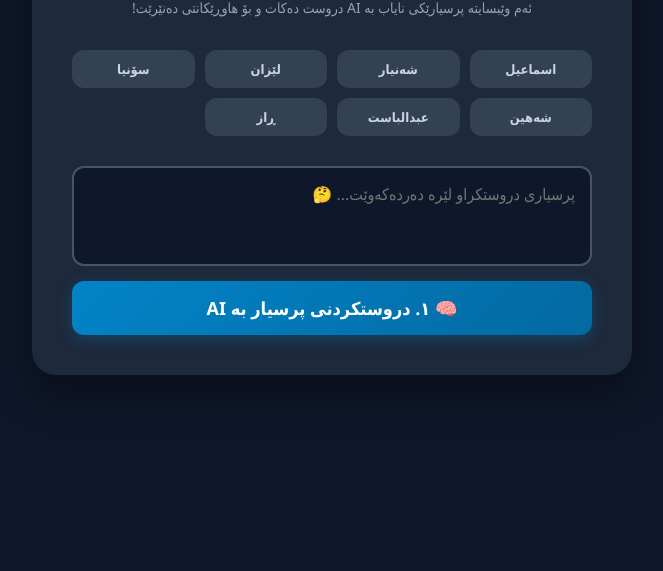
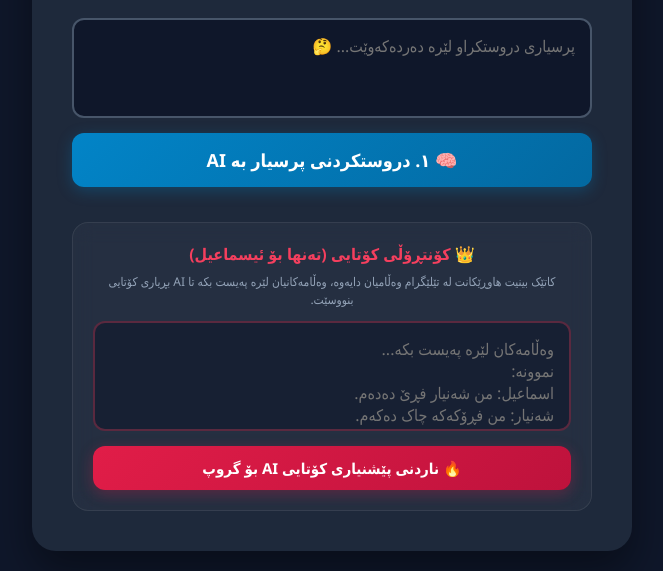
Before and after one commit to esmahelnawzad57-crypto/charanws, a website: page index.html in a window 1280 px wide. Shown: the part 258-829 px from the top of the page, without its empty margins (308-971 px from the left). Before the commit the page ends 800 px from the top, so only its background shows below. Drawn offline with Linux system fonts and the light colour scheme.

Commit message:
Update index.html

```diff
--- a/index.html
+++ b/index.html
@@ -10,7 +10,7 @@
 
     <div class="container">
         <h1 id="gameTitle">🎭 یاری بڕیاردانی چارەنووسساز</h1>
-        <p class="subtitle" id="gameSubtitle">ئەم وێبسایتە پرسیارێکی نایاب بە AI دروست دەکات و بۆ هاوڕێکانتی دەنێرێت!</p>
+        <p class="subtitle" id="gameSubtitle">ئەم وێبسایتە پرسیارێکی ناوازە بە AI دروست دەکات و بۆ هاوڕێکانتی دەنێرێت!</p>
 
         <div class="friends-grid" id="friendsGrid">
             <div class="friend-card">اسماعیل</div>
@@ -25,7 +25,14 @@
         <div class="input-section">
             <textarea id="questionInput" placeholder="پرسیاری دروستکراو لێرە دەردەکەوێت... 🤔" readonly></textarea>
             <button id="mainBtn" onclick="generateAIQuestion()">🧠 ١. دروستکردنی پرسیار بە AI</button>
-            <button id="sendBtn" onclick="sendQuestionToAll()" style="display: none; margin-top: 10px; background: linear-gradient(135deg, #22c55e 0%, #15803d 100%); box-shadow: 0 4px 15px rgba(34, 197, 94, 0.3);">🚀 ٢. ناردنی لینک بۆ هەر ٧ هاوڕێکە</button>
+            <button id="sendBtn" onclick="sendQuestionToAll()" style="display: none; margin-top: 10px; background: linear-gradient(135deg, #22c55e 0%, #15803d 100%); box-shadow: 0 4px 15px rgba(34, 197, 94, 0.3);">🚀 ٢. ناردنی لینک بۆ هاوڕێکان</button>
+        </div>
+
+        <div class="admin-panel" style="margin-top: 35px; padding: 20px; background: rgba(255, 255, 255, 0.03); border: 1px solid rgba(255, 255, 255, 0.08); border-radius: 16px; backdrop-filter: blur(10px);">
+            <h3 style="color: #f43f5e; margin-bottom: 8px; font-size: 16px;">👑 کۆنتڕۆڵی کۆتایی (تەنها بۆ ئیسماعیل)</h3>
+            <p style="font-size: 12px; color: #94a3b8; margin-bottom: 12px; line-height: 1.5;">کاتێک بینیت هاوڕێکانت لە تێلێگرام وەڵامیان دایەوە، وەڵامەکانیان لێرە پەیست بکە تا AI بڕیاری کۆتایی بنووسێت.</p>
+            <textarea id="adminAnswersInput" placeholder="وەڵامەکان لێرە پەیست بکە...&#10;نموونە:&#10;اسماعیل: من شەنیار فڕێ دەدەم.&#10;شەنیار: من فڕۆکەکە چاک دەکەم." style="height: 110px; background: rgba(15, 23, 42, 0.6); border-color: rgba(244, 63, 94, 0.3);"></textarea>
+            <button id="adminBtn" onclick="sendFinalAISuggestion()" style="background: linear-gradient(135deg, #e11d48 0%, #be123c 100%); box-shadow: 0 4px 15px rgba(225, 29, 72, 0.3); font-size: 15px; padding: 12px;">🔥 ناردنی پێشنیاری کۆتایی AI بۆ گروپ</button>
         </div>
 
         <div id="statusMessage" class="status-box"></div>
```
